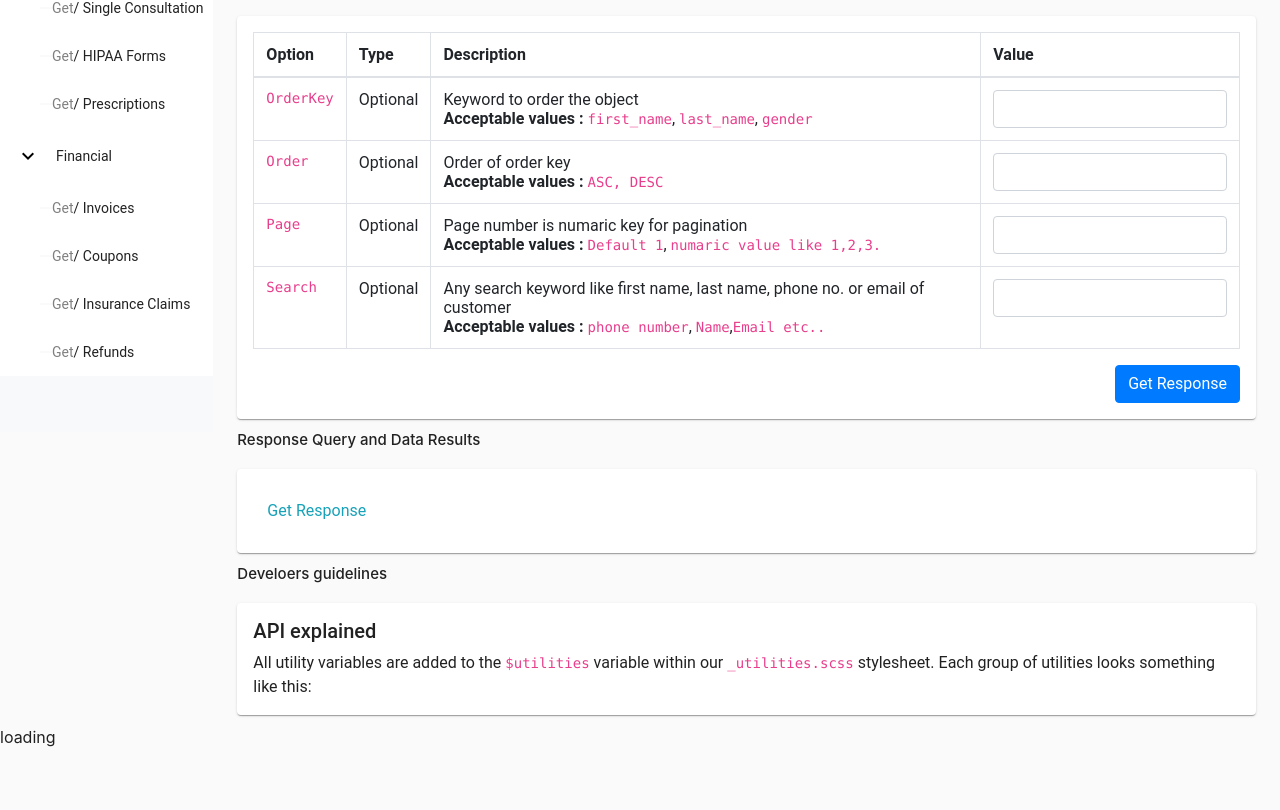
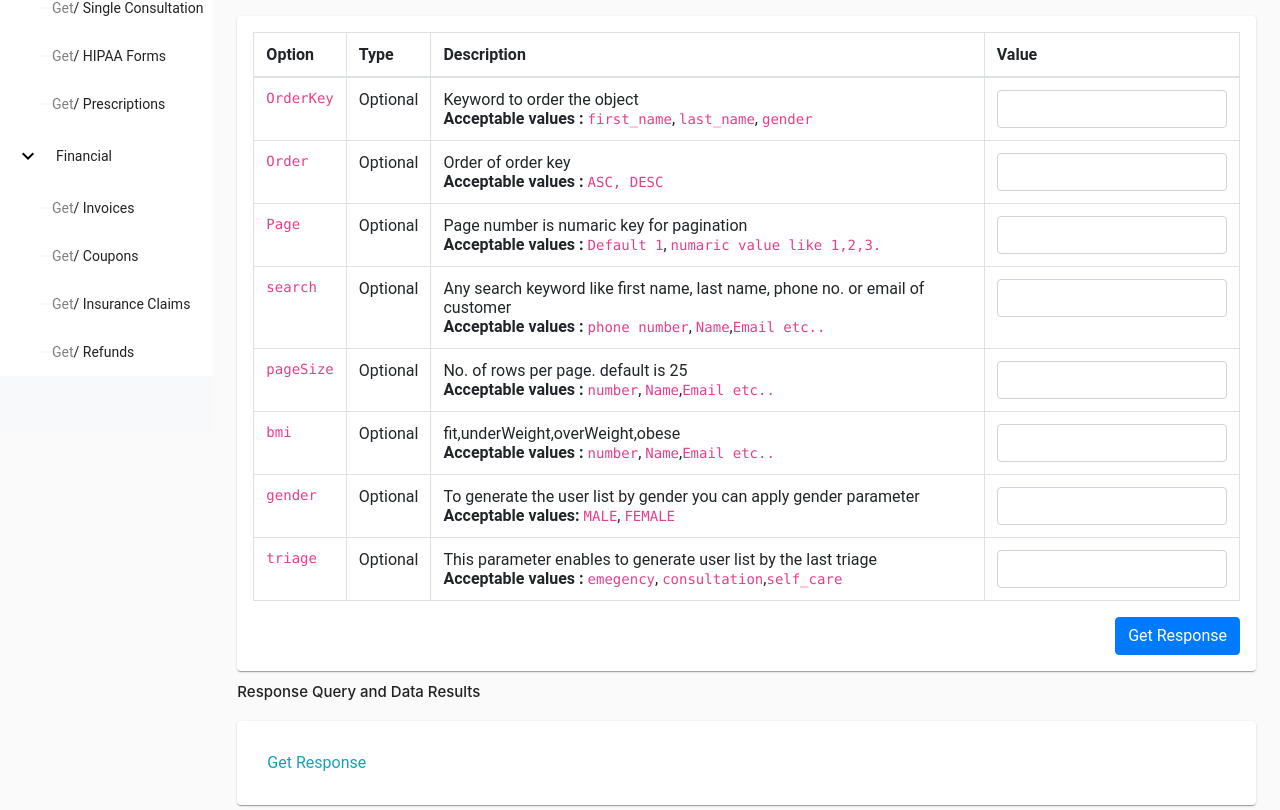
Before and after one commit to uxdarjun/docty-developer, an Angular app: page / in a window 1280 px wide. Shown: the part 432-1242 px from the top of the page. Before the commit the page ends 1181 px from the top, so only its background shows below. Built offline with nearby package versions, Linux system fonts and the light colour scheme; what ngx-json-viewer would draw is missing.

Commit message:
2 files modified

```diff
--- a/src/app/app.component.html
+++ b/src/app/app.component.html
@@ -196,7 +196,7 @@
 									</tr>
 
 									<tr>
-										<td><code>Search</code></td>
+										<td><code>search</code></td>
 										<td>Optional</td>
 										<td>
 											Any search keyword like first name, last name, phone no. or email of
@@ -207,6 +207,58 @@
 										</td>
 										<td>
 											<input type="text" class="form-control" [(ngModel)]="params.search" />
+                  </td>
+									</tr>
+									<tr>
+										<td><code>pageSize</code></td>
+										<td>Optional</td>
+										<td>
+											No. of rows per page. default is 25
+											<br />
+											<b>Acceptable values : </b>
+											<code>number</code>, <code>Name</code>,<code>Email etc..</code>
+										</td>
+										<td>
+											<input type="text" class="form-control" [(ngModel)]="params.pageSize" />
+                  </td>
+									</tr>
+									<tr>
+										<td><code>bmi</code></td>
+										<td>Optional</td>
+										<td>
+											fit,underWeight,overWeight,obese
+											<br />
+											<b>Acceptable values : </b>
+											<code>number</code>, <code>Name</code>,<code>Email etc..</code>
+										</td>
+										<td>
+											<input type="text" class="form-control" [(ngModel)]="params.bmi" />
+                  </td>
+									</tr>
+									<tr>
+										<td><code>gender</code></td>
+										<td>Optional</td>
+										<td>
+											To generate the user list by gender you can apply gender parameter
+											<br />
+											<b>Acceptable values: </b>
+											<code>MALE</code>, <code>FEMALE</code>
+										</td>
+										<td>
+											<input type="text" class="form-control" [(ngModel)]="params.gender" />
+                  </td>
+									</tr>
+									<tr>
+										<td><code>triage</code></td>
+										<td>Optional</td>
+										<td>
+											This parameter enables to generate user list by the last triage
+											<br />
+											<b>Acceptable values : </b>
+											<code>emegency</code>, <code>consultation</code>,<code>self_care</code>
+										</td>
+										<td>
+											<input type="text" class="form-control" [(ngModel)]="params.triage" />
                   </td>
 									</tr>
 								</tbody>
--- a/src/app/app.component.ts
+++ b/src/app/app.component.ts
@@ -52,7 +52,7 @@ interface ExampleFlatNode {
 export class AppComponent {
   @ViewChild("tree") tree;
   endPoint = "https://apicotest.docty.ai/api/clinic/customer/my-customers";
-  token: string = "89384d835fdf0bcec63cecb23917584e7038be6d";
+  token: string = "e0e4a5d5ebacaa0264102632bf7725948fc1f394";
   params: any = {};
   loader = false;
   private _transformer = (node: any, level: number) => {
```
